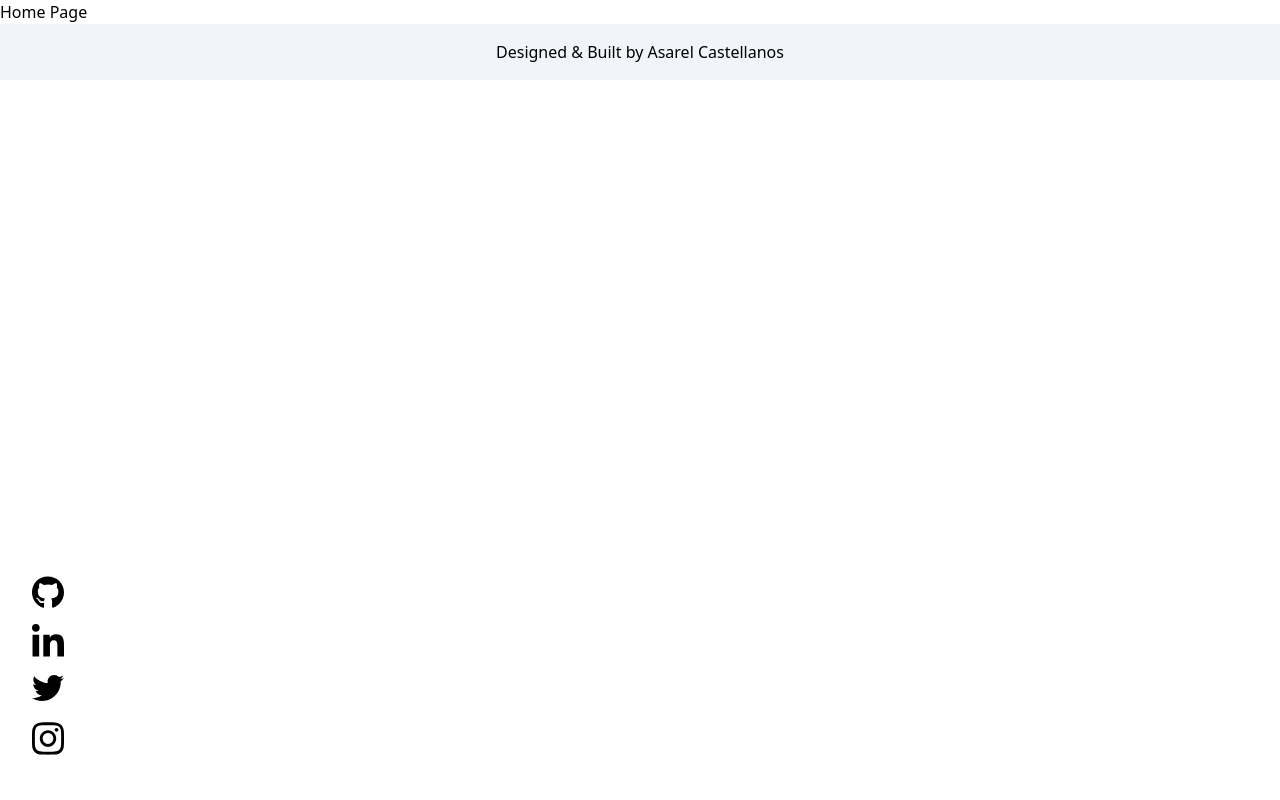
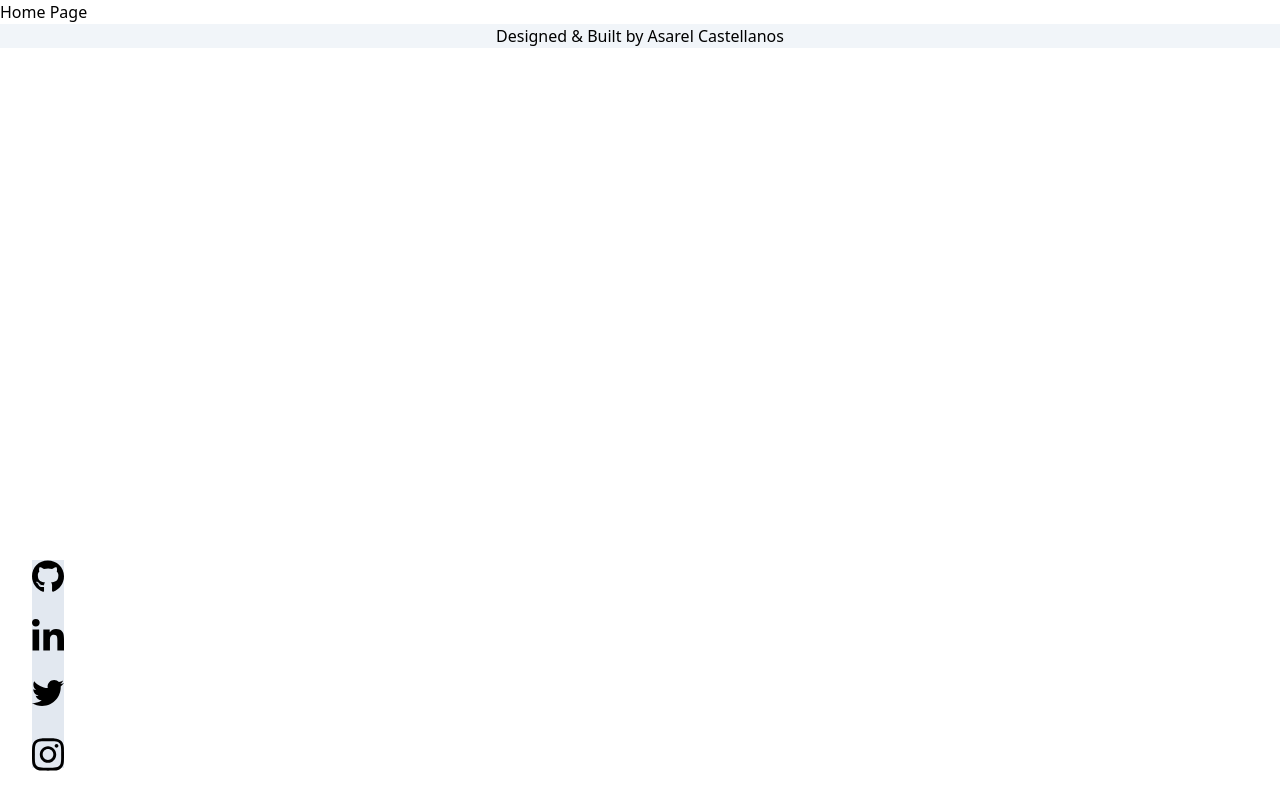
Before and after one commit to asarelcastellanos/twentyone, a SvelteKit app: page / in a window 1280 px wide. Built offline with nearby package versions, Linux system fonts and the light colour scheme.

Commit message:
updated styling on footer

```diff
--- a/src/components/Footer.svelte
+++ b/src/components/Footer.svelte
@@ -2,7 +2,7 @@
   import SocialLinks from "./SocialLinks.svelte";
 
 </script>
-<footer class="bg-slate-100 flex flex-col p-4 items-center">
+<footer class="bg-slate-100 flex flex-col items-center">
     <SocialLinks />
     <p>Designed & Built by Asarel Castellanos</p>
 </footer>
--- a/src/components/SocialLinks.svelte
+++ b/src/components/SocialLinks.svelte
@@ -23,9 +23,9 @@
   ];
 </script>
 
-<ul class="flex md:flex-col md:absolute md:bottom-8 md:left-8">
+<ul class="bg-slate-200 w-60 md:w-8 md:h-52 justify-between flex md:flex-col md:absolute md:bottom-8 md:left-8">
   {#each SocialLinks as SocialLink}
-    <li class="h-8 w-8 mr-4 md:mb-4">
+    <li class="h-8 w-8">
       <a href={SocialLink.link} target="_blank">
         <img src={SocialLink.icon} alt={SocialLink.name}/>
       </a>
```
